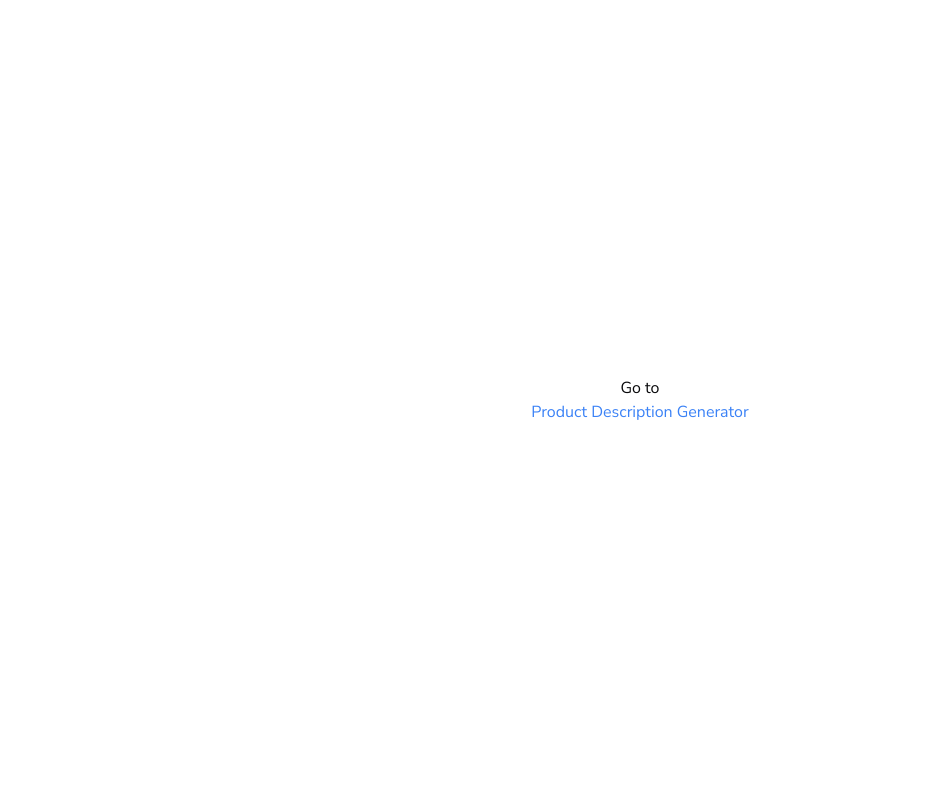
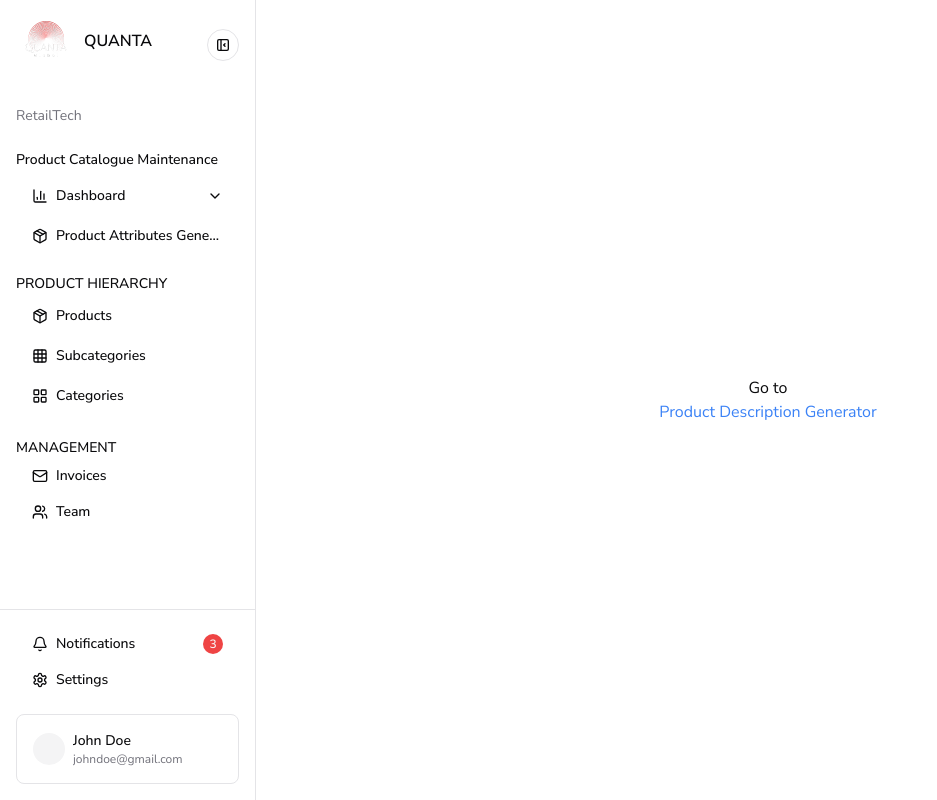
Before and after one commit to karthikeya1220/description-generator, a Next.js app: page / in a window 1280 px wide. Shown: the whole page, without its empty margins (0-937 px from the left). Built offline with nearby package versions, Linux system fonts and the light colour scheme.

Commit message:
changed logo and added sidebar

```diff
--- a/app/layout.tsx
+++ b/app/layout.tsx
@@ -23,7 +23,7 @@ export default function RootLayout({
           <FontProvider>
             <div className="bg-background min-h-screen">
               <div className="flex">
-                {/* <Sidebar /> */}
+                <Sidebar />
                 <div className="flex flex-col w-full">
                   {children}
                 </div>
--- a/components/sidebar.tsx
+++ b/components/sidebar.tsx
@@ -1,6 +1,7 @@
 "use client"
 
 import * as React from "react"
+import Image from "next/image"
 import {
   BarChart3,
   Box,
@@ -22,6 +23,7 @@ import { Collapsible, CollapsibleContent, CollapsibleTrigger } from "@/component
 import Link from "next/link"
 import { Tooltip, TooltipContent, TooltipProvider, TooltipTrigger } from "@/components/ui/tooltip"
 import { useRouter } from "next/navigation";
+import image from '../public/assets/1.png'
 interface NavItemProps {
   icon: React.ElementType
   label: string
@@ -116,9 +118,29 @@ export function Sidebar() {
     >
       <div className="flex w-full flex-col overflow-hidden">
         <div className={cn("p-4 flex justify-between items-center", isCollapsed && "flex-col items-center")}>
-          <div className="flex items-center gap-2 pr-2 mb-2 ">
-            <Box className="h-6 w-6" />
-            {!isCollapsed && <span className="font-semibold">PRODUCTBASE</span>}
+          <div className="flex items-center gap-2 pr-2 mb-2">
+            <div className="relative">
+              {isCollapsed ? (
+                <Image
+                  src='/assets/1.png'
+                  alt="Logo"
+                  width={30}
+                  height={10}
+                  className="object-contain"
+                  priority
+                />
+              ) : (
+                <Image
+                  src="/assets/2.png"
+                  alt="Logo2"
+                  width={60}
+                  height={40}
+                  className="object-contain"
+                  priority
+                />
+              )}
+            </div>
+            {!isCollapsed && <span className="font-semibold">QUANTA</span>}
           </div>
           <Button
             variant="ghost"
```
Also changed, not shown: public/assets/1.png (added), public/assets/2.png (added).
